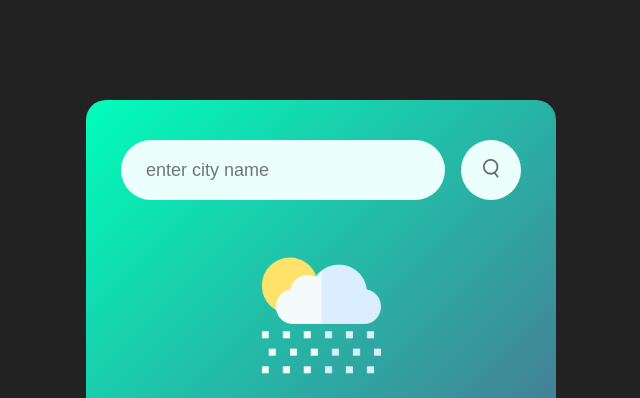
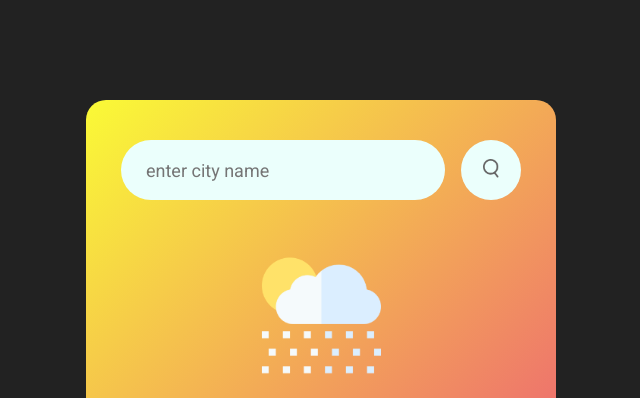
Before and after one commit to NurRydberg/V-derappen, a plain HTML site: page index.html in a window 1280 px wide. Shown: the top 398 px of the page, without its empty margins (319-959 px from the left). Drawn offline with Linux system fonts and the light colour scheme.

Commit message:
Ändrat font

```diff
--- a/index.html
+++ b/index.html
@@ -5,6 +5,10 @@
     <meta name="viewport" content="width=device-width, initial-scale=1.0">
     <title>Vad blir det för väder?</title>
     <link rel="stylesheet" href="style.css">
+    <style>
+        @import url('https://fonts.googleapis.com/css2?family=Roboto&display=swap');
+        </style>
+
 </head>
 <body>
 
--- a/style.css
+++ b/style.css
@@ -1,7 +1,7 @@
 *{
     margin: 0;
     padding: 0;
-    font-family: 'Poppins', sans-serif;
+    font-family: 'Roboto', sans-serif;
     box-sizing: border-box;
 }
 body{
@@ -11,7 +11,7 @@ body{
 .card{
     width: 90%;
     max-width: 470px;
-    background: linear-gradient(135deg, #00feba, #5b548a);
+    background: linear-gradient(135deg, #fafa36, #ea457f);
     color: #fff;
     margin: 100px auto 0;
     border-radius: 20px;
```
